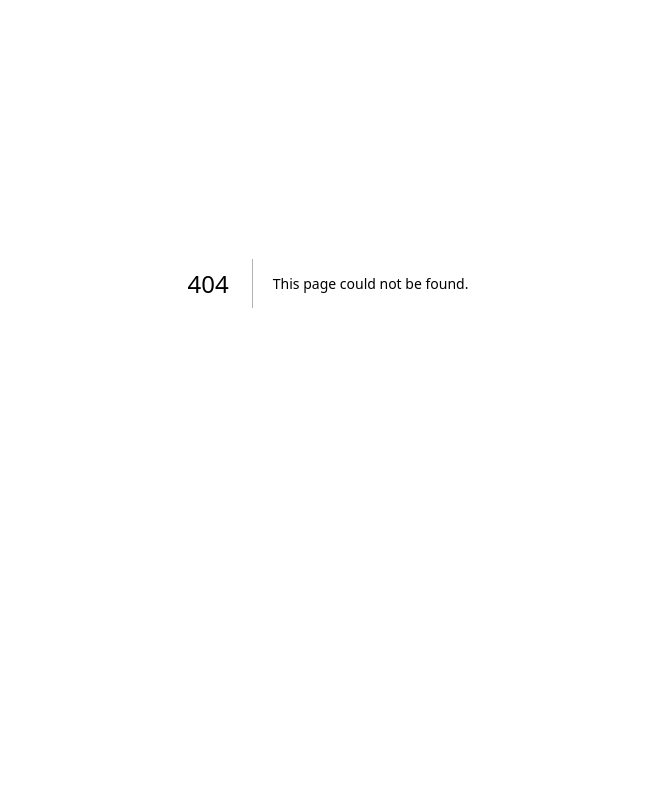
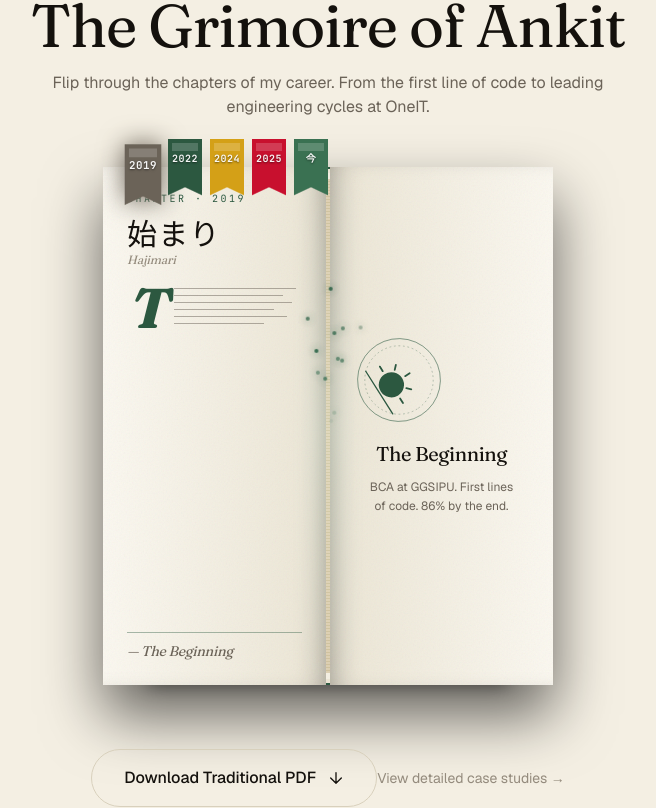
Before and after one commit to AnkitMishra47/Harukamirai, a Next.js app: page /resume in a window 1280 px wide. Before the commit this address had no page. Shown: the part 192-1000 px from the top of the page, without its empty margins (312-968 px from the left). Built offline with nearby package versions, Linux system fonts and the light colour scheme.

Commit message:
Final Polish: Persistent magic circle, 3D Grimoire resume page, and navigation updates

```diff
--- a/src/app/globals.css
+++ b/src/app/globals.css
@@ -145,10 +145,25 @@ body {
   letter-spacing: -0.02em;
 }
 .font-jp {
-  font-family: "Hiragino Mincho ProN", "Yu Mincho", "Noto Serif JP",
+  font-family: var(--font-jp), "Hiragino Mincho ProN", "Yu Mincho", "Noto Serif JP",
     "Shippori Mincho", "Times New Roman", serif;
   font-weight: 500;
   letter-spacing: 0.04em;
+}
+
+/* Background pulse */
+@keyframes pulse-slow {
+  0%, 100% {
+    opacity: 0.1;
+    transform: scale(1);
+  }
+  50% {
+    opacity: 0.2;
+    transform: scale(1.05);
+  }
+}
+.animate-pulse-slow {
+  animation: pulse-slow 8s cubic-bezier(0.4, 0, 0.6, 1) infinite;
 }
 
 /* Subtle reveal */
--- a/src/app/layout.tsx
+++ b/src/app/layout.tsx
@@ -1,10 +1,11 @@
 import type { Metadata } from "next";
-import { Fraunces, Geist, JetBrains_Mono } from "next/font/google";
+import { Fraunces, Geist, JetBrains_Mono, Shippori_Mincho } from "next/font/google";
 import { themeInitScript } from "@/lib/theme-init";
 import { Nav } from "@/components/Nav";
 import { Footer } from "@/components/Footer";
 import { CursorTrail } from "@/components/effects/CursorTrail";
 import { ThemeBurst } from "@/components/effects/ThemeBurst";
+import { MagicCircle } from "@/components/effects/MagicCircle";
 import "./globals.css";
 
 const fraunces = Fraunces({
@@ -24,6 +25,12 @@ const mono = JetBrains_Mono({
   subsets: ["latin"],
   variable: "--font-jetbrains-mono",
   display: "swap",
+});
+
+const jp = Shippori_Mincho({
+  subsets: ["latin"],
+  weight: ["400", "700"],
+  variable: "--font-jp",
 });
 
 export const metadata: Metadata = {
@@ -47,13 +54,18 @@ export default function RootLayout({
   return (
     <html
       lang="en"
-      className={`${fraunces.variable} ${geist.variable} ${mono.variable}`}
+      className={`${fraunces.variable} ${geist.variable} ${mono.variable} ${jp.variable}`}
       suppressHydrationWarning
     >
       <head>
         <script dangerouslySetInnerHTML={{ __html: themeInitScript }} />
       </head>
-      <body className="min-h-dvh flex flex-col">
+      <body className="min-h-dvh flex flex-col relative overflow-x-hidden">
+        {/* Global Persistent Magic Circle Background */}
+        <div className="fixed inset-0 -z-50 pointer-events-none flex items-center justify-center overflow-hidden opacity-[0.03] dark:opacity-[0.07]">
+          <MagicCircle size={1400} intensity="full" />
+        </div>
+
         <CursorTrail />
         <ThemeBurst />
         <Nav />
--- /dev/null
+++ b/src/app/resume/page.tsx
@@ -0,0 +1,72 @@
+"use client";
+
+import { Grimoire } from "@/components/effects/Grimoire";
+import { MagicReveal } from "@/components/effects/MagicReveal";
+import Link from "next/link";
+import { motion } from "motion/react";
+
+export default function ResumePage() {
+  return (
+    <div className="relative min-h-[90vh] flex flex-col items-center justify-center px-6 py-20 overflow-hidden">
+
+      <MagicReveal delay={0.2} className="text-center mb-12">
+        <p className="text-xs uppercase tracking-[0.3em] text-[var(--accent)] mb-4">
+          Interactive Chronology
+        </p>
+        <h1 className="font-display text-4xl md:text-6xl text-[var(--text)]">
+          The Grimoire of Ankit
+        </h1>
+        <p className="mt-4 text-[var(--text-muted)] max-w-xl mx-auto">
+          Flip through the chapters of my career. From the first line of code
+          to leading engineering cycles at OneIT.
+        </p>
+      </MagicReveal>
+
+      <motion.div
+        initial={{ opacity: 0, scale: 0.9 }}
+        animate={{ opacity: 1, scale: 1 }}
+        transition={{ duration: 1, delay: 0.5 }}
+        className="relative z-10"
+      >
+        <Grimoire size={450} />
+      </motion.div>
+
+      <MagicReveal delay={1.2} className="mt-16 flex flex-col items-center gap-6">
+        <a
+          href="/docs/AnkitResume.pdf"
+          download
+          className="group relative inline-flex items-center gap-3 overflow-hidden rounded-full border border-[var(--accent)] px-8 py-4 font-medium text-[var(--text)] transition-all hover:bg-[var(--accent)] hover:text-[var(--bg)]"
+        >
+          <span className="relative z-10">Download Traditional PDF</span>
+          <svg
+            className="relative z-10 size-4 transition-transform group-hover:translate-y-1"
+            fill="none"
+            viewBox="0 0 24 24"
+            stroke="currentColor"
+            strokeWidth="2"
+          >
+            <path strokeLinecap="round" strokeLinejoin="round" d="M12 4v16m8-8l-8 8-8-8" />
+          </svg>
+        </a>
+
+        <Link
+          href="/work"
+          className="text-sm text-[var(--text-subtle)] hover:text-[var(--accent)] transition-colors"
+        >
+          View detailed case studies →
+        </Link>
+      </MagicReveal>
+
+      {/* Background Magic Circle - Unique to this page */}
+      <div className="absolute inset-0 -z-10 flex items-center justify-center opacity-10 blur-sm">
+        <div className="animate-pulse-slow">
+           <svg viewBox="0 0 100 100" width="800" height="800" className="text-[var(--accent)] opacity-20">
+            <circle cx="50" cy="50" r="48" fill="none" stroke="currentColor" strokeWidth="0.1" strokeDasharray="1 1" />
+            <path d="M 50 2 L 98 50 L 50 98 L 2 50 Z" fill="none" stroke="currentColor" strokeWidth="0.05" />
+            <circle cx="50" cy="50" r="30" fill="none" stroke="currentColor" strokeWidth="0.2" />
+          </svg>
+        </div>
+      </div>
+    </div>
+  );
+}
--- a/src/components/Nav.tsx
+++ b/src/components/Nav.tsx
@@ -5,6 +5,7 @@ import { CloverToggle } from "./CloverToggle";
 const links = [
   { href: "/about", label: "About" },
   { href: "/work", label: "Work" },
+  { href: "/resume", label: "Resume" },
   { href: "/writing", label: "Writing" },
   { href: "/now", label: "Now" },
   { href: "/contact", label: "Contact" },
```
Also changed, not shown: 1 other file (tests, documents, lock files or other folders).
